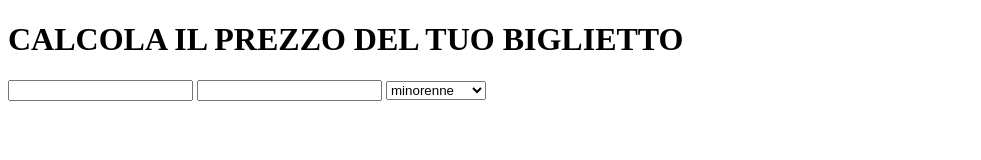
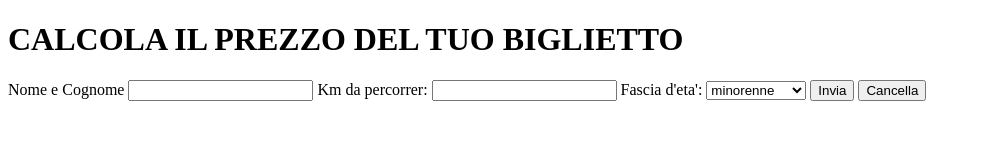
Before and after one commit to MassimoRomano/js-biglietto-treno-form, a plain HTML site: page index.html in a window 1280 px wide. Shown: the whole page, without its empty margins (0-981 px from the left). Drawn offline with Linux system fonts and the light colour scheme.

Commit message:
add button and js

```diff
--- a/assets/js/main.js
+++ b/assets/js/main.js
@@ -0,0 +1,5 @@
+console.log("funziona")
+
+const forKm = 0.21
+
+const Name = document.getElementsByClassName("userName")
--- a/index.html
+++ b/index.html
@@ -10,14 +10,19 @@
 
 <body>
     <h1>CALCOLA IL PREZZO DEL TUO BIGLIETTO</h1>
-
-    <input type="text" name="Nome e Cognome" id="">
-    <input type=" text" name="Km da percorrer" id="">
-    <select name="Fascia d'eta'">
+    <label for="name">Nome e Cognome</label>
+    <input class="userName" type="text" name="Nome e Cognome" id="">
+    <label for="name">Km da percorrer:</label>
+    <input class="userKm" type=" text" name="Km da percorrere" id="">
+    <label for="name">Fascia d'eta':</label>
+    <select class="userAge" name="Fascia d'eta'">
         <option value="">minorenne</option>
         <option value=""> maggiorenne</option>
         <option value="">senior</option>
     </select>
+
+    <button type="button">Invia</button>
+    <button type="button">Cancella</button>
 
 
 
```
